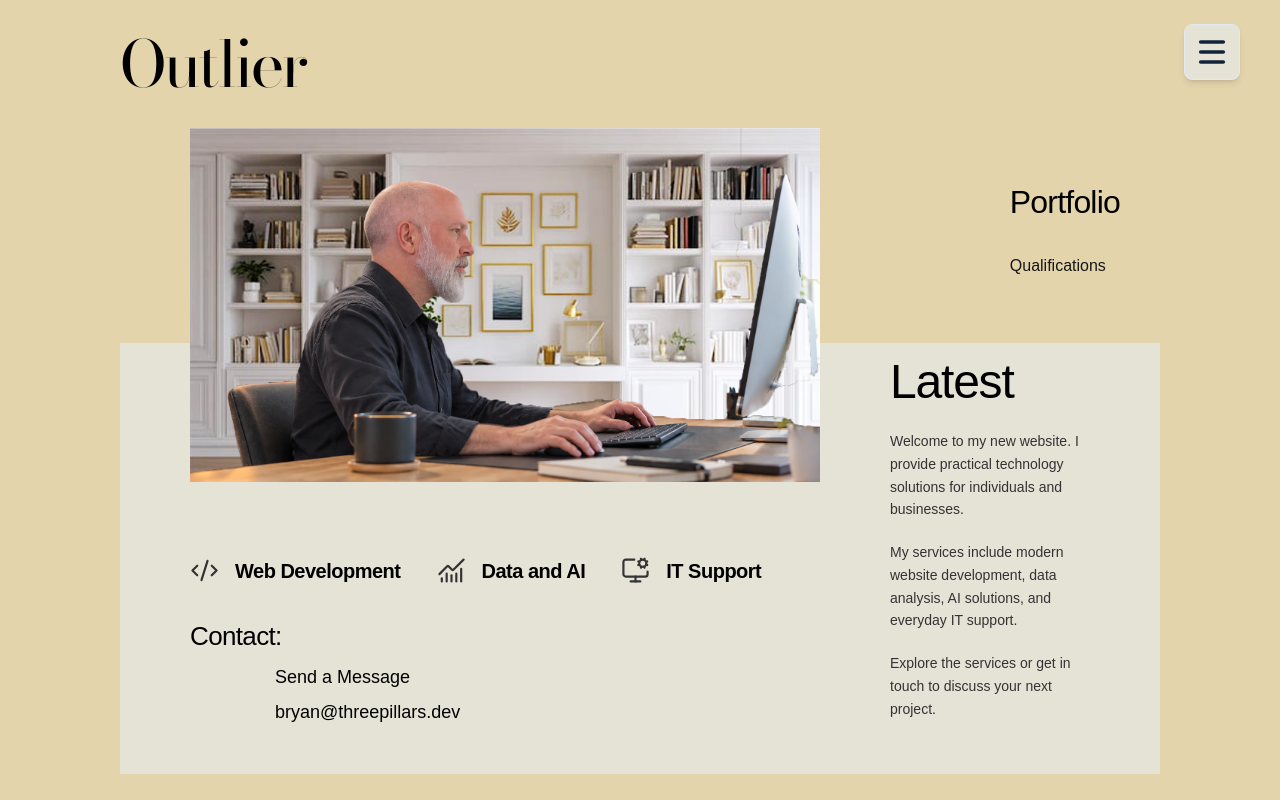
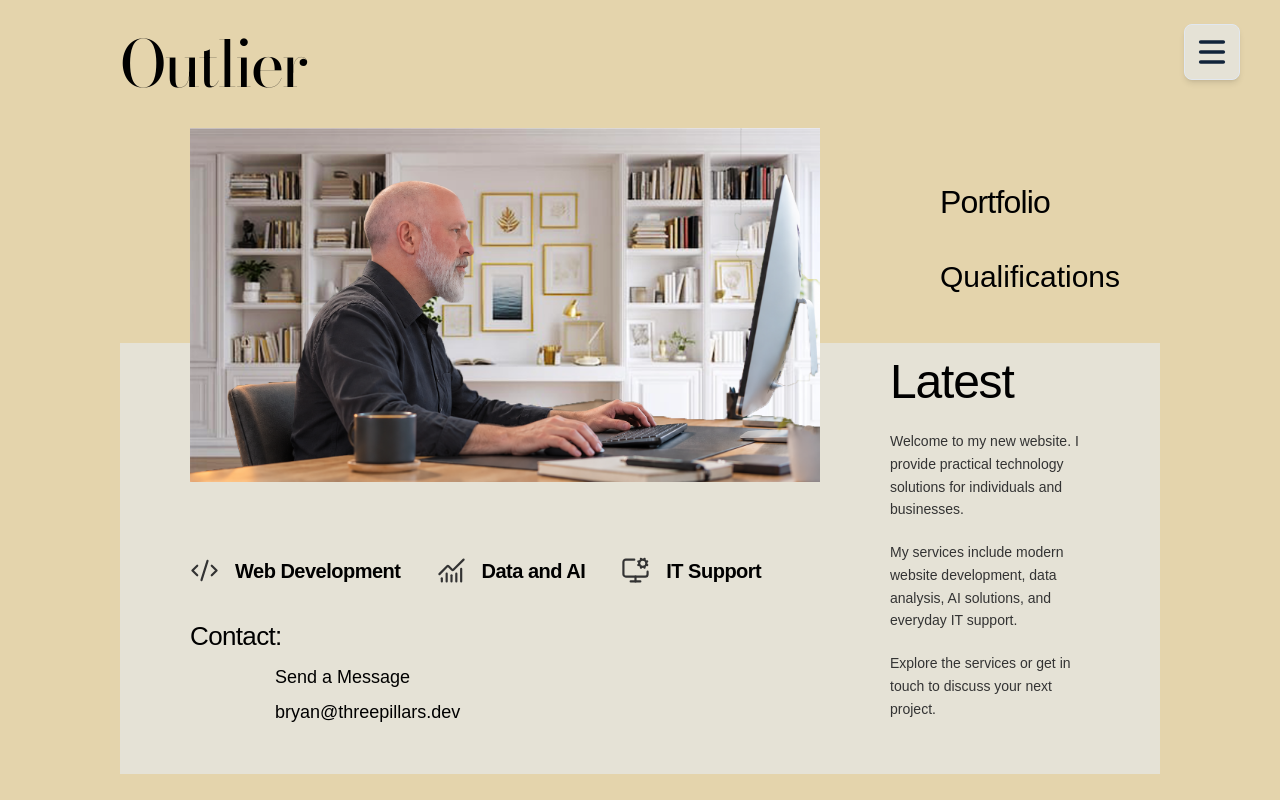
Before and after one commit to brbucknell/threepillars, a Next.js app: page / in a window 1280 px wide. Shown: the top 800 px of the page. Built offline with nearby package versions, Linux system fonts and the light colour scheme.

Commit message:
Update Qualifications button styling

```diff
--- a/app/components/QualificationsModal.tsx
+++ b/app/components/QualificationsModal.tsx
@@ -118,7 +118,7 @@ export default function QualificationsModal() {
      <button
   type="button"
   onClick={() => setOpen(true)}
-        className="cursor-pointer text-left text-inherit transition-opacity hover:opacity-60"
+  className="cursor-pointer text-[30px] font-normal text-black transition-opacity hover:opacity-60"
 >
   Qualifications
 </button>
```
Lines whose indentation alone changed are shown as unchanged.
